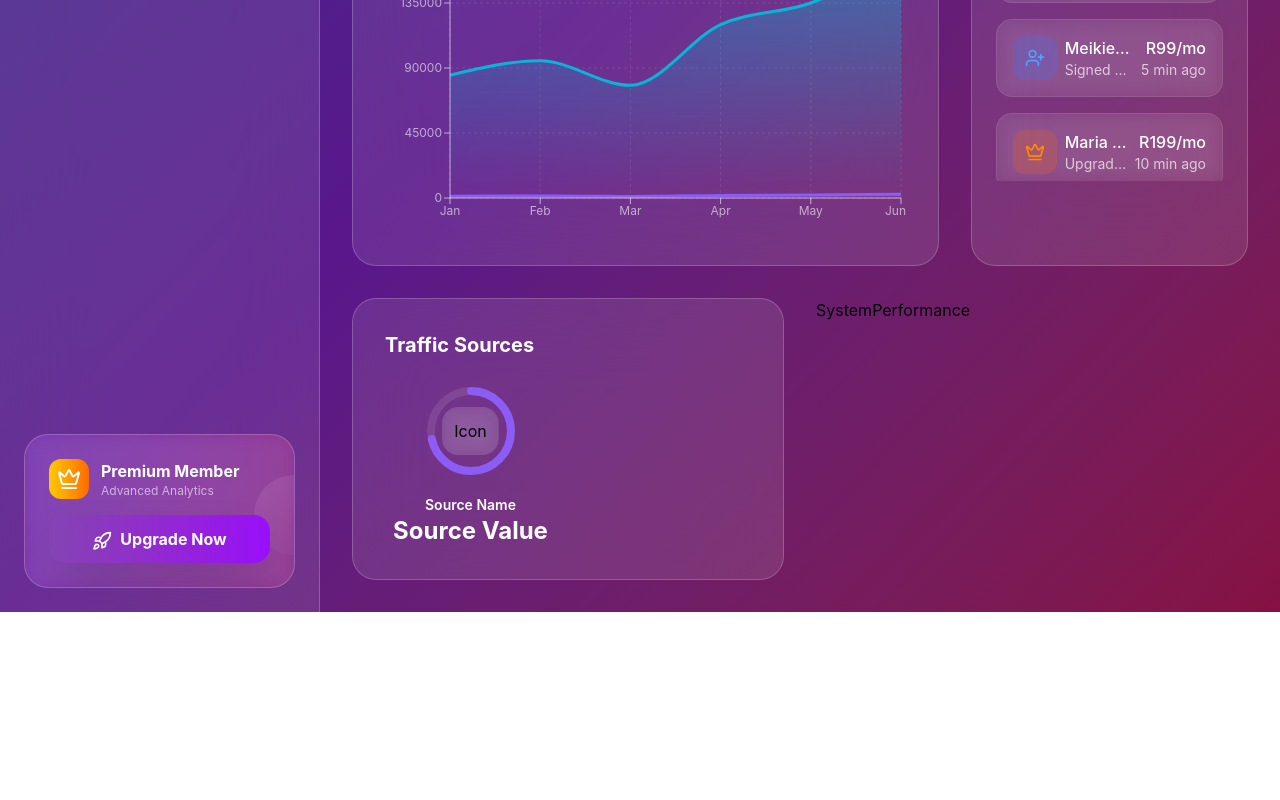
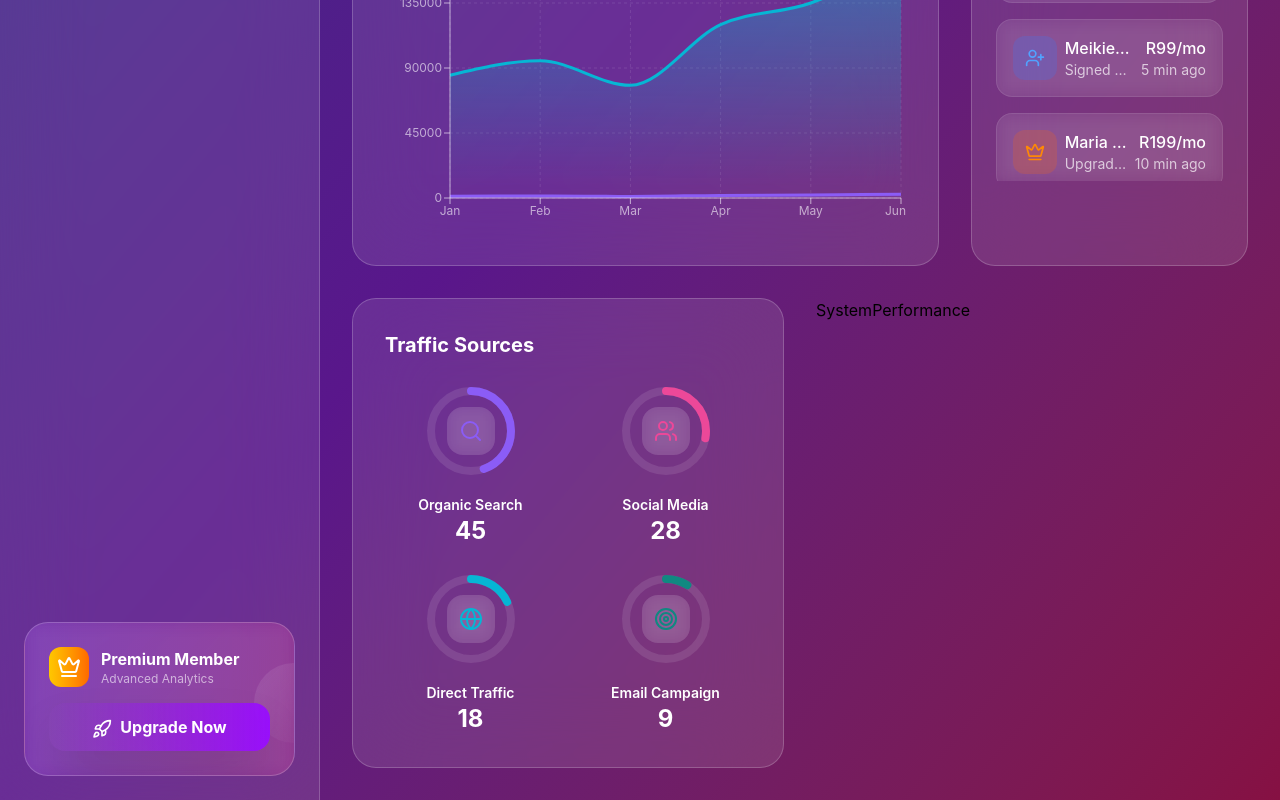
Before and after one commit to KevCareSA/Mini-Hackathons, a React (Vite) app in the folder DashBoard/: page / in a window 1280 px wide. Shown: the part 717-1517 px from the top of the page. Before the commit the page ends 1329 px from the top, so only its background shows below. Built offline with nearby package versions, Linux system fonts and the light colour scheme.

Commit message:
feat: complete TrafficSource component with data mapping

```diff
--- a/DashBoard/src/components/TrafficSource.jsx
+++ b/DashBoard/src/components/TrafficSource.jsx
@@ -1,16 +1,21 @@
 import React from 'react'
+import { trafficSources } from '../data/data'
 
 function TrafficSource() {
   return (
     // NEW: Glass card container like your screenshot
-    <div className="bg-white/10 backdrop-blur-2xl border border-white/20 rounded-3xl p-8">
+    <div className="bg-white/10 backdrop-blur-2xl border border-white/20 rounded-3xl p-8
+    hover:bg-white/15 transition-colors duration-300">
 
       {/* NEW: Card Title */}
       <h3 className="text-xl font-bold text-white mb-6">Traffic Sources</h3>
 
       <div className="grid grid-cols-2 gap-6">
         {/* Traffic Source Item (later this will be mapped) */}
-        <div className="text-center group">
+        {trafficSources.map((source, index) => {
+          const SourceIcon = source.icon;
+          return (
+           <div key={index} className="text-center group">
 
             <div className="relative mb-4">
               <svg
@@ -22,7 +27,7 @@ function TrafficSource() {
                   cx="48"
                   cy="48"
                   r="40"
-                stroke="rgba(255,255,255,0.1)"
+                  stroke='rgb(255,255,255,0.1)'  // Light background ring
                   strokeWidth="8"
                   fill="none"
                 />
@@ -32,10 +37,10 @@ function TrafficSource() {
                   cx="48"
                   cy="48"
                   r="40"
-                stroke="#8B5CF6"          // NEW: color
+                  stroke={source.color}         // NEW: color
                   strokeWidth="8"
                   fill="none"
-                strokeDasharray="180 251" // NEW: progress amount
+                  strokeDasharray={`${2.5 * source.value} 251`} // Circumference approx 251.2
                   strokeLinecap="round"
                   transform="rotate(-90 48 48)"
                   className="transition-all duration-1000"
@@ -46,16 +51,19 @@ function TrafficSource() {
               <div className="absolute inset-0 flex items-center justify-center">
                 <div className="p-3 rounded-2xl bg-white/10 backdrop-blur-sm
                   group-hover:bg-white/20 transition-colors duration-300">
-                Icon
+                  {<SourceIcon
+                    className="w-6 h-6"
+                    style={{ color: source.color }} />}
                 </div>
               </div>
           </div>
 
           {/* NEW: Labels under circle */}
-          <p className="text-white font-semibold text-sm">Source Name</p>
-          <p className="text-2xl font-bold text-white">Source Value</p>
+          <p className="text-white font-semibold text-sm">{source.name}</p>
+          <p className="text-2xl font-bold text-white">{source.value}</p>
 
         </div>
+      )})}
       </div>
 
     </div>
```
Lines whose indentation alone changed are shown as unchanged.
